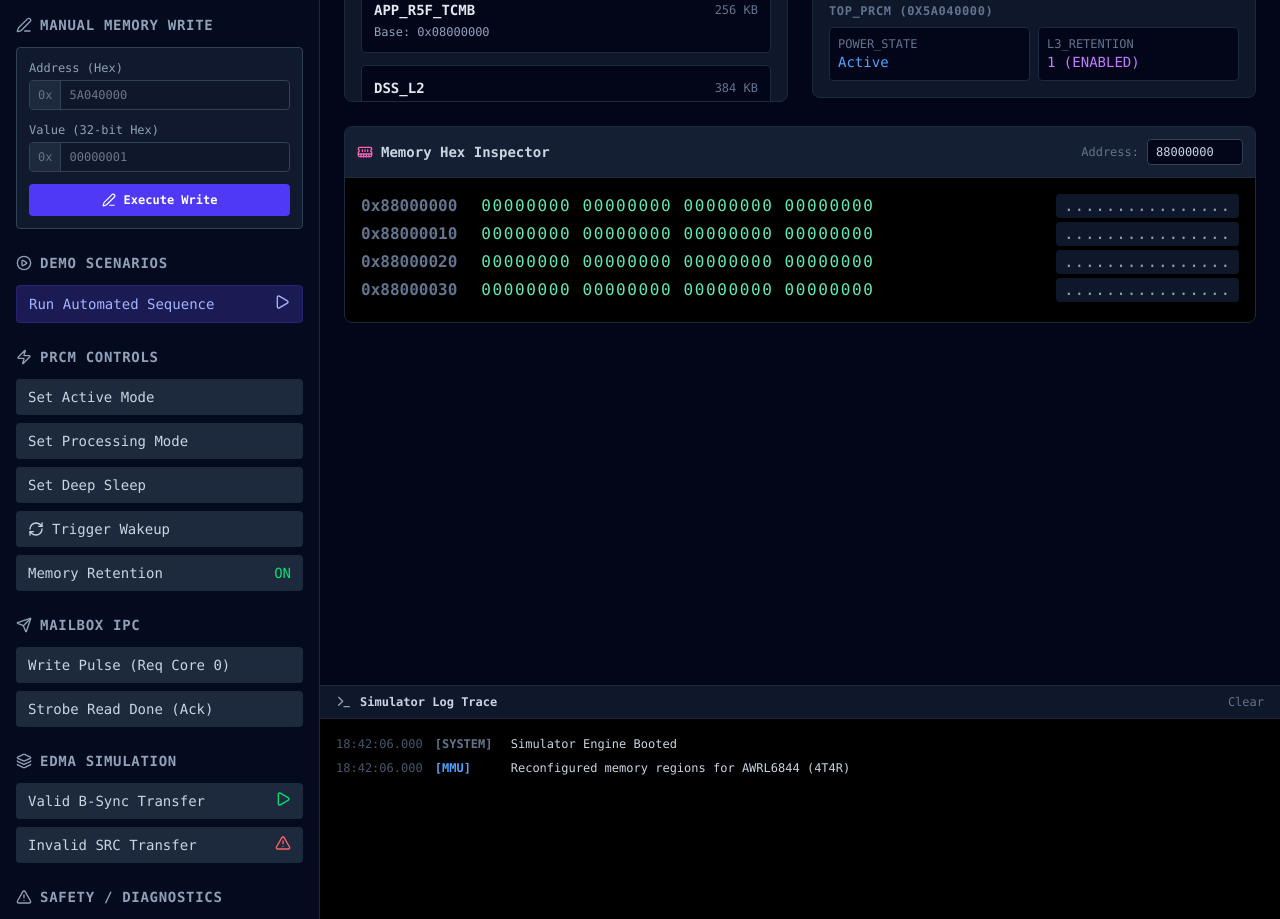
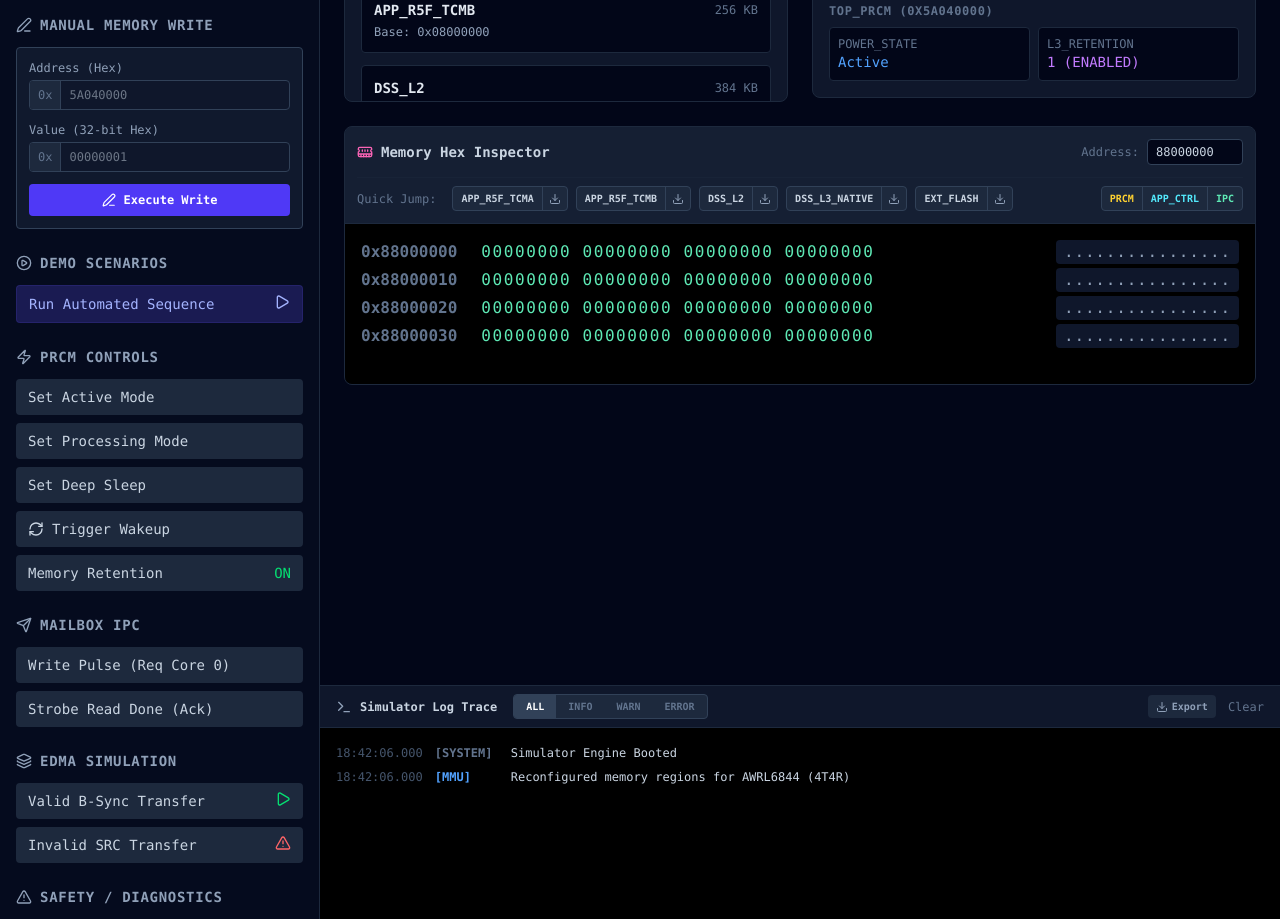
Before and after one commit to shengliangsong-ai/awrl6844-simulator, a React (Vite) app: page / in a window 1280 px wide. Shown: the part 240-1159 px from the top of the page. Built offline with nearby package versions, Linux system fonts and the light colour scheme.

Commit message:
feat: add memory region export functionality
Implement handleDownloadRegion to allow exporting memory region dumps as binary files and add a filter state for the simulator logs.

```diff
--- a/src/App.tsx
+++ b/src/App.tsx
@@ -65,6 +65,7 @@ export default function App() {
   const [writeMemAddr, setWriteMemAddr] = useState('');
   const [writeMemVal, setWriteMemVal] = useState('');
   const [showDocs, setShowDocs] = useState(false);
+  const [logFilter, setLogFilter] = useState<'all' | 'info' | 'warn' | 'error'>('all');
 
   useEffect(() => {
     sim.onStateChange = () => setTick(t => t + 1);
@@ -160,6 +161,21 @@ export default function App() {
         sim.log('UI', `Manual write failed: ${err.message}`, 'error');
       }
     }
+  };
+
+  const handleDownloadRegion = (regionName: string) => {
+    const region = sim.mmu.regions.find(r => r.name === regionName);
+    if (!region) return;
+    const blob = new Blob([region.data], { type: 'application/octet-stream' });
+    const url = URL.createObjectURL(blob);
+    const a = document.createElement('a');
+    a.href = url;
+    a.download = `${region.name.toLowerCase()}_dump.bin`;
+    document.body.appendChild(a);
+    a.click();
+    document.body.removeChild(a);
+    URL.revokeObjectURL(url);
+    sim.log('UI', `Exported memory dump for ${region.name}`, 'info');
   };
 
   const renderMemory = () => {
@@ -563,8 +579,10 @@ export default function App() {
                 </div>
               )}
 
-              <div className="bg-slate-900 rounded-lg border border-slate-800 overflow-hidden lg:col-span-2">
-                <div className="bg-slate-800/50 p-3 border-b border-slate-800 flex items-center justify-between">
+              <div className="bg-slate-900 rounded-lg border border-slate-800 overflow-hidden lg:col-span-2 flex flex-col">
+                <div className="bg-slate-800/50 p-3 border-b border-slate-800">
+                  <div className="flex flex-col gap-3">
+                    <div className="flex items-center justify-between">
                       <div className="flex items-center gap-2">
                         <MemoryStick className="w-4 h-4 text-pink-400" />
                         <h3 className="font-semibold text-sm">Memory Hex Inspector</h3>
@@ -580,7 +598,50 @@ export default function App() {
                         />
                       </div>
                     </div>
-                <div className="p-4 bg-black">
+
+                    <div className="flex flex-wrap gap-2 pt-2 border-t border-slate-800/50">
+                      <span className="text-xs text-slate-500 flex items-center mr-2">Quick Jump:</span>
+                      {sim.mmu.regions.map(r => (
+                        <div key={r.name} className="flex overflow-hidden rounded border border-slate-700 bg-slate-800">
+                          <button
+                            onClick={() => setInspectAddr(r.base.toString(16).toUpperCase().padStart(8, '0'))}
+                            className="px-2 py-1 text-[10px] font-semibold text-slate-300 hover:bg-slate-700 hover:text-white transition-colors border-r border-slate-700"
+                          >
+                            {r.name}
+                          </button>
+                          <button
+                            onClick={() => handleDownloadRegion(r.name)}
+                            title={`Download ${r.name} memory dump`}
+                            className="px-1.5 py-1 text-slate-400 hover:bg-indigo-500 hover:text-white transition-colors flex items-center justify-center"
+                          >
+                            <Download className="w-3 h-3" />
+                          </button>
+                        </div>
+                      ))}
+                      <div className="flex overflow-hidden rounded border border-slate-700 bg-slate-800 ml-auto">
+                        <button
+                          onClick={() => setInspectAddr('5A040000')}
+                          className="px-2 py-1 text-[10px] font-semibold text-amber-300 hover:bg-slate-700 transition-colors border-r border-slate-700"
+                        >
+                          PRCM
+                        </button>
+                        <button
+                          onClick={() => setInspectAddr('56060000')}
+                          className="px-2 py-1 text-[10px] font-semibold text-cyan-300 hover:bg-slate-700 transition-colors border-r border-slate-700"
+                        >
+                          APP_CTRL
+                        </button>
+                        <button
+                          onClick={() => setInspectAddr('44000000')}
+                          className="px-2 py-1 text-[10px] font-semibold text-emerald-300 hover:bg-slate-700 transition-colors"
+                        >
+                          IPC
+                        </button>
+                      </div>
+                    </div>
+                  </div>
+                </div>
+                <div className="p-4 bg-black overflow-y-auto flex-1 min-h-[160px]">
                   {renderMemory()}
                 </div>
               </div>
@@ -590,10 +651,49 @@ export default function App() {
 
           <div className="h-72 bg-black border-t border-slate-800 flex flex-col">
             <div className="bg-slate-900 border-b border-slate-800 p-2 px-4 flex items-center justify-between shrink-0">
+              <div className="flex items-center gap-4">
                 <div className="flex items-center gap-2">
                   <Terminal className="w-4 h-4 text-slate-400" />
                   <span className="text-xs font-semibold text-slate-300">Simulator Log Trace</span>
                 </div>
+
+                <div className="flex bg-slate-800 rounded border border-slate-700 overflow-hidden">
+                  {(['all', 'info', 'warn', 'error'] as const).map(level => (
+                    <button
+                      key={level}
+                      onClick={() => setLogFilter(level)}
+                      className={`px-3 py-1 text-[10px] font-bold uppercase transition-colors ${
+                        logFilter === level
+                          ? level === 'error' ? 'bg-red-500/20 text-red-400'
+                            : level === 'warn' ? 'bg-amber-500/20 text-amber-400'
+                            : level === 'info' ? 'bg-blue-500/20 text-blue-400'
+                            : 'bg-slate-700 text-white'
+                          : 'text-slate-500 hover:bg-slate-700'
+                      }`}
+                    >
+                      {level}
+                    </button>
+                  ))}
+                </div>
+              </div>
+
+              <div className="flex items-center gap-3">
+                <button
+                  onClick={() => {
+                    const trace = sim.logs.map(l => `[${new Date(l.timestamp).toISOString()}] [${l.prefix}] [${l.level.toUpperCase()}] ${l.message}`).join('\n');
+                    const blob = new Blob([trace], { type: 'text/plain' });
+                    const url = URL.createObjectURL(blob);
+                    const a = document.createElement('a');
+                    a.href = url;
+                    a.download = `simulator_trace_${new Date().getTime()}.log`;
+                    document.body.appendChild(a);
+                    a.click();
+                    document.body.removeChild(a);
+                  }}
+                  className="text-[10px] font-semibold text-slate-400 hover:text-white transition-colors flex items-center gap-1 bg-slate-800 px-2 py-1 rounded"
+                >
+                  <Download className="w-3 h-3" /> Export
+                </button>
                 <button
                   onClick={() => { sim.logs = []; setTick(t => t+1); }}
                   className="text-xs text-slate-500 hover:text-slate-300 transition-colors"
@@ -601,8 +701,9 @@ export default function App() {
                   Clear
                 </button>
               </div>
+            </div>
             <div className="flex-1 overflow-y-auto p-4 font-mono text-xs leading-relaxed space-y-1">
-              {sim.logs.map(log => (
+              {sim.logs.filter(log => logFilter === 'all' || log.level === logFilter).map(log => (
                 <div key={log.id} className={`flex gap-3 ${
                   log.level === 'error' ? 'text-red-400' :
                   log.level === 'warn' ? 'text-amber-400' :
```
Lines whose indentation alone changed are shown as unchanged.
